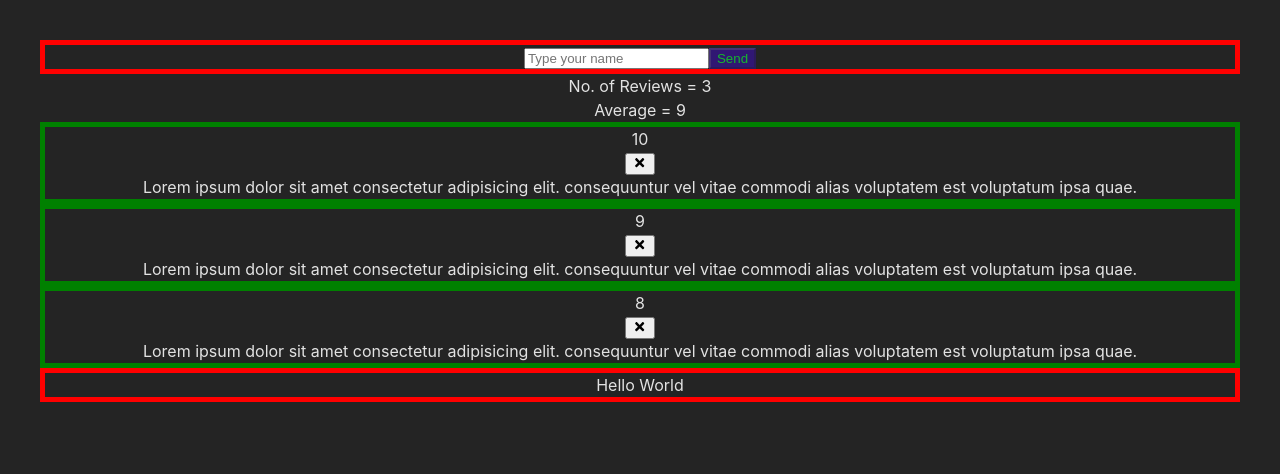
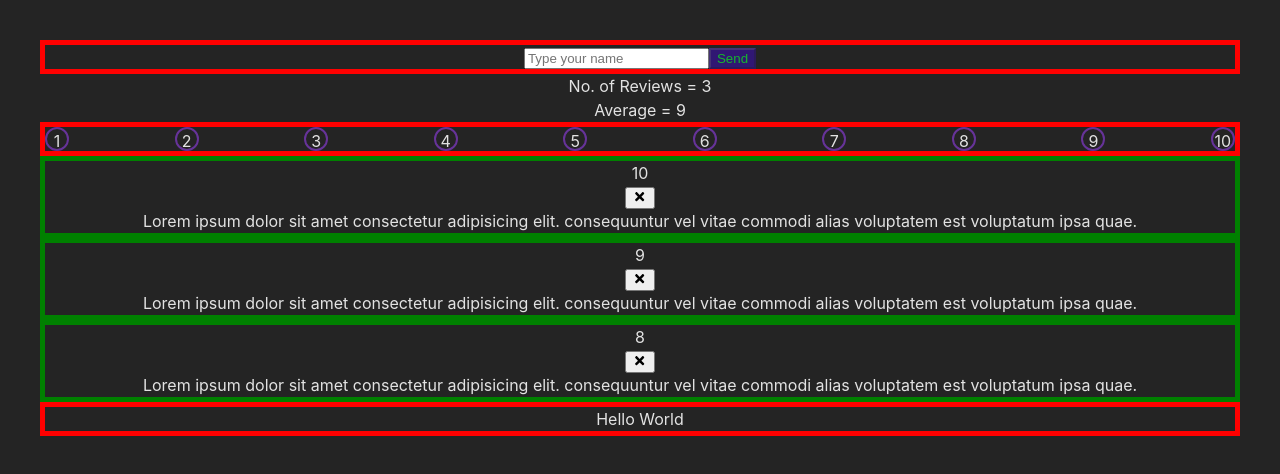
Before and after one commit to codebuster009/Feedback-UI, a React (Vite) app: page / in a window 1280 px wide. Shown: the top 474 px of the page. Built offline with nearby package versions, Linux system fonts and the light colour scheme.

Commit message:
issue with the asynchronous behaviour of setSelected

```diff
--- a/src/App.css
+++ b/src/App.css
@@ -25,3 +25,15 @@
   color: rgb(110, 14, 155);
   background-color: rgba(143, 5, 242, 0.601);
 }
+
+.rating{
+  border-radius: 50px;
+  border: 2px rebeccapurple solid;
+  width: 20px;
+  height: 20px;
+}
+.rating-parent{
+  display: flex;
+  flex-direction: row;
+  justify-content: space-between;
+}
--- a/src/App.jsx
+++ b/src/App.jsx
@@ -5,10 +5,25 @@ import FeedbackData from "./utils/FeedbackData.js";
 import Card from "./components/shared/Card.jsx";
 import FeedbackStats from "./components/feedbackStats.jsx";
 import FeedbackForm from "./components/FeedbackForm.jsx";
+import RatingComponent from "./components/RatingComponent.jsx";
+import { useId } from 'react';
 
 
 function App() {
   const [feedback, setFeedback] = useState(FeedbackData);
+  const numbers = [
+    { id: 1, value: 1 },
+    { id: 2, value: 2 },
+    { id: 3, value: 3 },
+    { id: 4, value: 4 },
+    { id: 5, value: 5 },
+    { id: 6, value: 6 },
+    { id: 7, value: 7 },
+    { id: 8, value: 8 },
+    { id: 9, value: 9 },
+    { id: 10, value: 10 }
+  ];
+  const passwordHint = useId()
   const deleteFeedback = (id) => {
     if(window.confirm("Are you sure want to delete")) {
       console.log("Deleting feedback with ID:", id);
@@ -19,6 +34,15 @@ function App() {
     <>
       <FeedbackForm/>
       <FeedbackStats feedback = {feedback}/>
+      <Card>
+      <div className="rating-parent">
+      {numbers.map((num)=> {
+        return(
+          <RatingComponent key={num.id} num = {num.value}/>
+        )
+      })}
+      </div>
+      </Card>
       <div className="container">
         {feedback.map((feedback) => {
           return (
--- a/src/components/FeedbackForm.jsx
+++ b/src/components/FeedbackForm.jsx
@@ -6,10 +6,13 @@ const FeedbackForm = () => {
   const [disabled , setdisabled] = useState(true)
   const [message , setMessage] = useState(null)
   function handleText(e) {
-    if(text === "" || text.trim().length <= 10) {
+    if(text.trim().length <= 10) {
       setdisabled(true)
       setMessage("Text must be atleast 10 characters")
-    } else{
+    } else if (text === "" ) {
+      setdisabled(true)
+      setMessage("")
+    }else{
       setdisabled(false)
     }
     setText(e.target.value)
--- /dev/null
+++ b/src/components/RatingComponent.jsx
@@ -0,0 +1,13 @@
+import React from 'react'
+import { useState } from 'react'
+const RatingComponent = ({num}) => {
+    const [selected , setSelected] = useState(1)
+    console.log(selected)
+  return (
+    <div className='rating' onClick={()=> {setSelected(num)}}>
+    {num}
+    </div>
+  )
+}
+
+export default RatingComponent;
```
